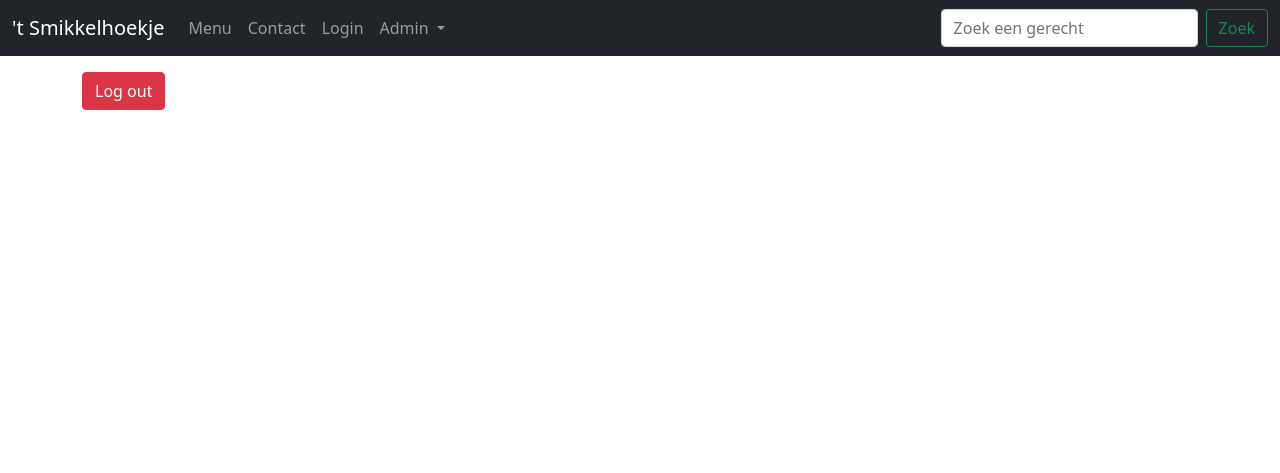
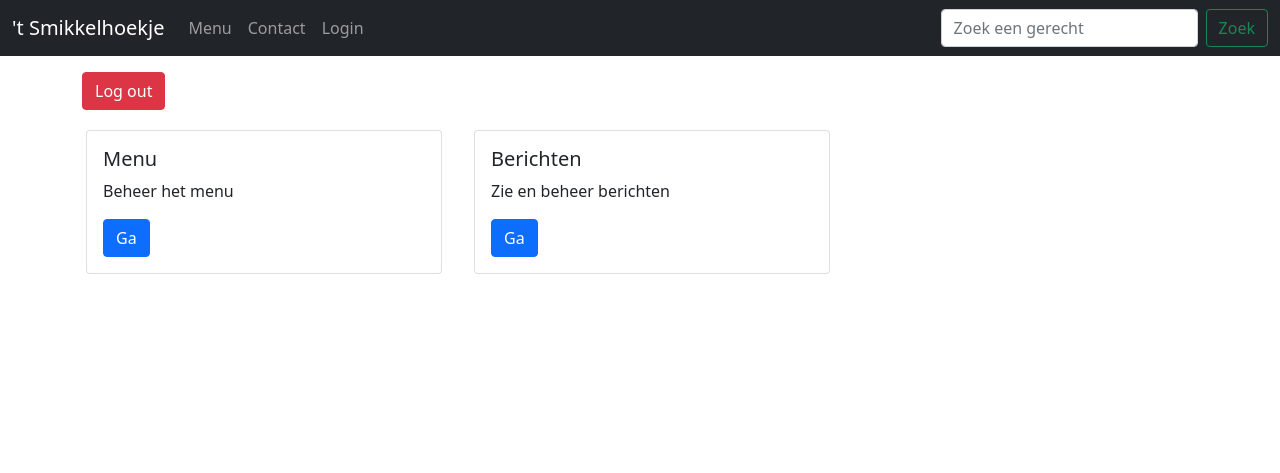
Before and after one commit to DaanGrob05/Mini-CRUD, a PHP site: page /index.php?page=admin in a window 1280 px wide. Shown: the top 473 px of the page. Run offline with PHP 8.4, Linux system fonts and the light colour scheme; some libraries are stand-ins or nearby versions.

Commit message:
Admin dashboard

```diff
--- a/php/admin.php
+++ b/php/admin.php
@@ -12,3 +12,27 @@
         <button type="submit" class="btn btn-danger mt-3" name="logout">Log out</button>
     </form>
 </div>
+
+<!-- Panel naar de adminpagina's -->
+<div class="container">
+    <div class="row">
+        <div class="col-sm-4 m-1">
+            <div class="card">
+                <div class="card-body">
+                    <h5 class="card-title">Menu</h5>
+                    <p class="card-text">Beheer het menu</p>
+                    <a href="adminPages/admin.php?page=Menu" class="btn btn-primary">Ga</a>
+                </div>
+            </div>
+        </div>
+        <div class="col-sm-4 m-1">
+            <div class="card">
+                <div class="card-body">
+                    <h5 class="card-title">Berichten</h5>
+                    <p class="card-text">Zie en beheer berichten</p>
+                    <a href="adminPages/admin.php?page=Messages" class="btn btn-primary">Ga</a>
+                </div>
+            </div>
+        </div>
+    </div>
+</div>
--- a/php/adminPages/menu.php
+++ b/php/adminPages/menu.php
@@ -44,7 +44,10 @@
     <!-- Voeg nieuw gerecht toe -->
     <button type="button" class="btn btn-primary mt-2 mb-2"><a href="admin.php?page=createMenuItem"
             class="text-light text-decoration-none">Voeg nieuw gerecht toe</a></button>
-    <br>
+    <!-- <br> -->
+    <!-- Terug knop -->
+    <a href="../index.php?page=admin" class="btn btn-danger">Naar dashboard</a>
+
 
     <!-- Tabel voor alle gerechten -->
     <?php $gerecht = $result[0]; ?>
--- a/php/adminPages/messages.php
+++ b/php/adminPages/messages.php
@@ -3,11 +3,13 @@
     $stmt = $connect->prepare($sql);
     $stmt->execute();
     $result = $stmt->fetchAll();
+    ?>
 
 
-    ?>
+<div class="container">
+        <!-- Terug knop -->
+        <a href="../index.php?page=admin" class="btn btn-danger">Naar dashboard</a>
 
-    <div class="container">
         <?php
             if (isset($_COOKIE['messageDeleted'])) {
                     if ($_COOKIE['messageDeleted'] == "1") {
--- a/php/includes/header.php
+++ b/php/includes/header.php
@@ -60,22 +60,6 @@
                             echo "'>$page</a></li>";
                         }
                         ?>
-                        <li class="nav-item dropdown">
-                            <a class="nav-link dropdown-toggle" id="navbarDropdown" role="button"
-                                data-bs-toggle="dropdown" aria-expanded="false">
-                                Admin
-                            </a>
-                            <ul class="dropdown-menu" aria-labelledby="navbarDropdown">
-                                <?php echo "<li><a class='dropdown-item' href='" . $stepsBackPath . "adminPages/admin.php?page=Menu'>Menu</a></li>" ?>
-                                <?php echo "<li><a class='dropdown-item' href='" . $stepsBackPath . "adminPages/admin.php?page=Messages'>Berichten</a></li>" ?>
-                                <?php echo "<li><a class='dropdown-item' href='" . $stepsBackPath . "adminPages/admin.php?page=Reserveringen'>Reserveringen</a></li>" ?>
-                                <li>
-                                    <hr class="dropdown-divider">
-                                </li>
-                                <?php echo"<li><a class='dropdown-item' href='" . $stepsBackPath . "index.php?page=Admin'>Dashboard</a></li>" ?>
-
-                            </ul>
-                        </li>
                     </ul>
 
                     <!-- Zoek form -->
```
